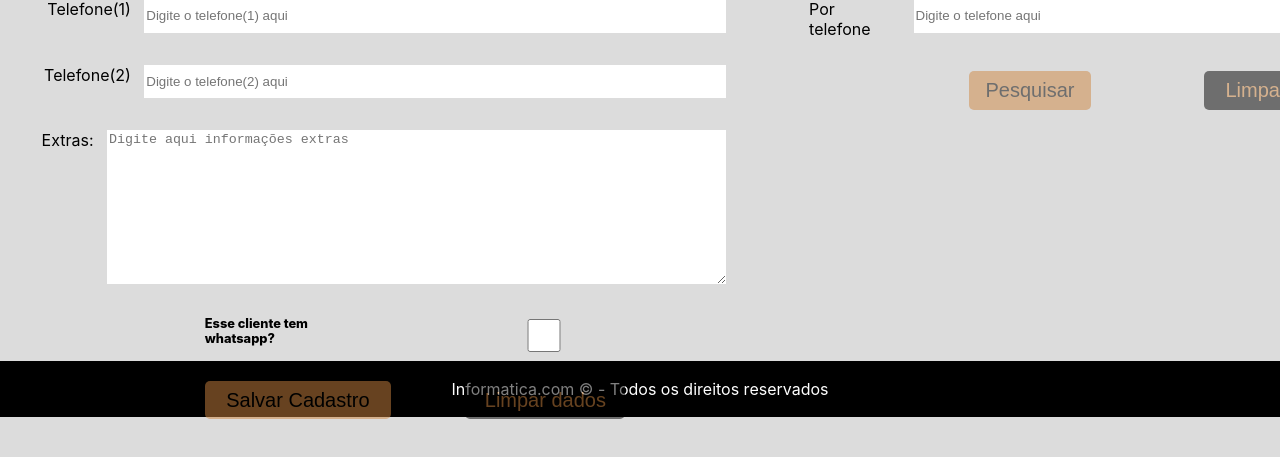
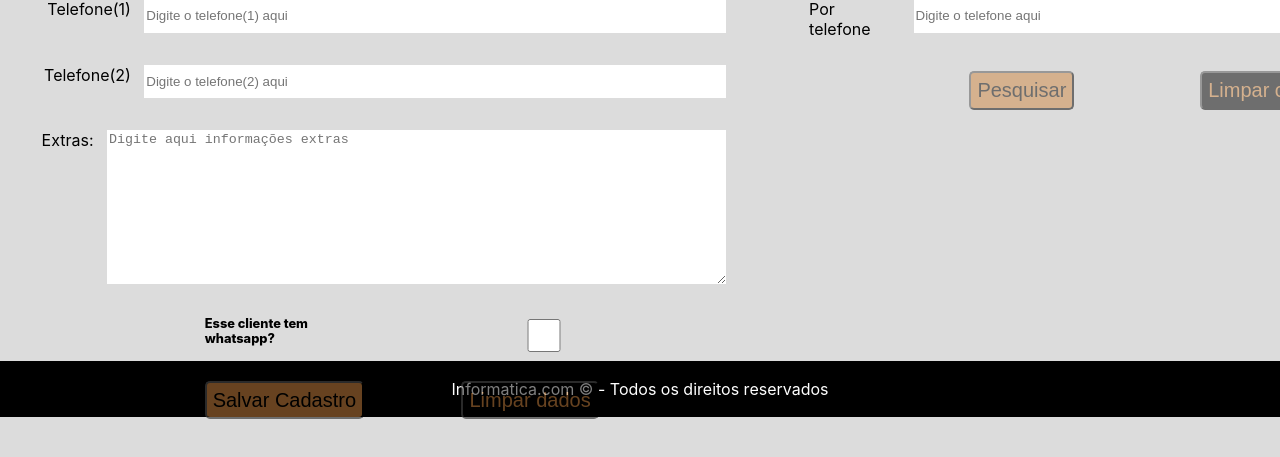
Before and after one commit to bruno000shou/informatica-pontocom, a React (Create React App) app: page /homeclient in a window 1280 px wide. Shown: the part 229-686 px from the top of the page. Built offline with nearby package versions, Linux system fonts and the light colour scheme; what @fluentui/react would draw is missing.

Commit message:
15 08 2022 terminado get e put do form cliente

```diff
--- a/src/components/pages/registrationClient/HomeClient.js
+++ b/src/components/pages/registrationClient/HomeClient.js
@@ -1,6 +1,6 @@
 import styles from "./HomeClient.module.css";
 import InputRegClient from "../../templates/InputRegClient";
-import ButtonGeneric from "../../templates/ButtonSave";
+import ButtonGeneric from "../../templates/ButtonGeneric";
 import TextArea from "../../templates/TextArea";
 import React, { useState } from "react";
 import axios from "axios";
@@ -44,7 +44,7 @@ function HomeClient() {
     }
   }
 
-  async function handleSubmit(e) {
+  async function handleSubmit() {
     let auxPost = postModel;
     auxPost.name = handleName;
     auxPost.tel1 = handleTel1;
@@ -54,13 +54,24 @@ function HomeClient() {
 
     let varJson;
 
-    await axios.get("http://localhost:5000/regClient").then((resp) => {
-      varJson = resp.data.regClient;
-    });
+    await axios
+      .get("http://localhost:5000/regClient")
+      .then((resp) => {
+        varJson = resp.data.regClient;
+      })
+      .catch((err) => console.log(err));
 
     varJson.push(auxPost);
-    console.log(varJson);
+
+    axios
+      .put("http://localhost:5000/regClient", varJson)
+      .then(console.log("Cadastro do cliente feito com sucesso"))
+      .catch((err) => console.log(err));
   }
+
+  function handleSearchNumber() {}
+
+  function handleSearchName() {}
 
   return (
     <div className={styles.containerHome}>
@@ -76,20 +87,24 @@ function HomeClient() {
               textLabel={"Nome"}
               name={"nome"}
               makeChange={handleChangeName}
+              // active
+              // required
             />
           </div>
           <div>
             <InputRegClient
-              type={"number"}
+              type={"text"}
               placeholder={"Digite o telefone(1) aqui"}
               textLabel={"Telefone(1)"}
               name={"telefone1"}
               makeChange={handleChangeTel1}
+              // active
+              // pattern="\d{3}\.\d{3}\.\d{3}-\d{2}"
             />
           </div>
           <div>
             <InputRegClient
-              type={"number"}
+              type={"text"}
               placeholder={"Digite o telefone(2) aqui"}
               textLabel={"Telefone(2)"}
               name={"telefone2"}
@@ -121,7 +136,7 @@ function HomeClient() {
               textButton={"Salvar Cadastro"}
               colorBg={"colorBgSave"}
               colorText={"colorTextSave"}
-              eClick={handleSubmit}
+              onClick={handleSubmit}
             />
             <ButtonGeneric
               type={"reset"}
@@ -142,15 +157,18 @@ function HomeClient() {
               type={"text"}
               placeholder={"Digite o nome aqui"}
               textLabel={"Por nome"}
-              name={"nome"}
+              name={"searchName"}
+              makeChange={handleSearchName}
             />
           </div>
           <div>
             <InputRegClient
-              type={"number"}
+              type={"text"}
               placeholder={"Digite o telefone aqui"}
               textLabel={"Por telefone"}
-              name={"telefone"}
+              name={"searchTel"}
+              makeChange={handleSearchNumber}
+              maxlength={"11"}
             />
           </div>
           <div className={styles.buttonStyles}>
--- a/src/components/templates/ButtonGeneric.js
+++ b/src/components/templates/ButtonGeneric.js
@@ -9,6 +9,7 @@ function ButtonGeneric({
   name,
   focus,
   event,
+  onClick,
 }) {
   return (
     <div>
@@ -19,7 +20,7 @@ function ButtonGeneric({
         type={type}
         id={name}
         name={name}
-        // onClick={event}
+        onClick={onClick}
       >
         <p>{textButton}</p>
       </button>
--- a/src/components/templates/ButtonGeneric.module.css
+++ b/src/components/templates/ButtonGeneric.module.css
@@ -4,3 +4,35 @@
 .deleteSalesText {
     color: white;
 }
+
+.colorBgReset {
+    background-color: black;
+    filter:opacity(50%);
+    transition: .5s;
+}
+
+.colorBgReset:hover {
+    background-color: black;
+    filter:opacity(100%);
+    transition: .5s;
+}
+
+.colorTextReset {
+    color: #CD853F;
+}
+
+.colorBgSave {
+    background-color: #CD853F;
+    filter:opacity(50%);
+    transition: .5s;
+}
+
+.colorBgSave:hover {
+    background-color: #CD853F;
+    transition: .5s;
+    filter: opacity(100%);
+}
+
+.colorTextSave {
+    color: black;
+}
--- a/src/components/templates/InputRegClient.js
+++ b/src/components/templates/InputRegClient.js
@@ -9,6 +9,7 @@ function InputRegClient({
   labelStyles,
   makeChange,
   value,
+  maxLength,
 }) {
   return (
     <div className={styles.divStyles}>
@@ -22,6 +23,7 @@ function InputRegClient({
         placeholder={placeholder}
         id={name}
         value={value}
+        maxLength={maxLength}
         onChange={(e) => {
           makeChange(e.target.value);
         }}
```
Also changed, not shown: dbRegClient.json (+1 -11 lines), src/components/pages/registrationClient/HomeClient.module.css (line endings or trailing spaces), src/components/templates/InputRegClient.module.css (line endings or trailing spaces), 1 other file (tests, documents, lock files or other folders).
